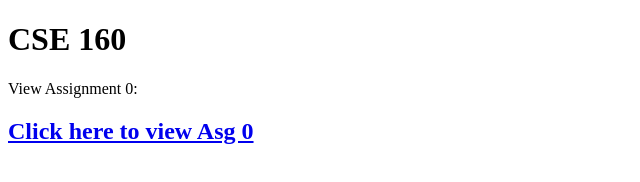
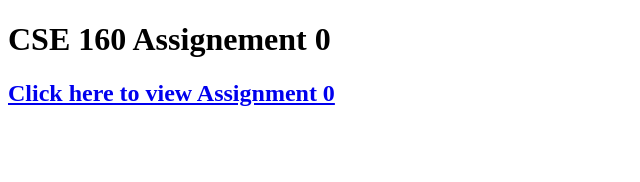
Before and after one commit to sabahdamji/cse160, a plain HTML site: page index.html in a window 1280 px wide. Shown: the whole page, without its empty margins (0-640 px from the left). Drawn offline with Linux system fonts and the light colour scheme.

Commit message:
updating

```diff
--- a/index.html
+++ b/index.html
@@ -7,9 +7,8 @@
 
 	<body>
 		<div class="container">
-			<h1>CSE 160</h1>
-			<p>View Assignment 0: </p>
-            <a href="./Assignments/Assignment0/asg0.html"><h2>Click here to view Asg 0</h2></a>
+			<h1>CSE 160 Assignement 0</h1>
+            <a href="./Assignments/Assignment0/asg0.html"><h2>Click here to view Assignment 0</h2></a>
 			<a href=""></a>
 		</div>
 	</body>
```
